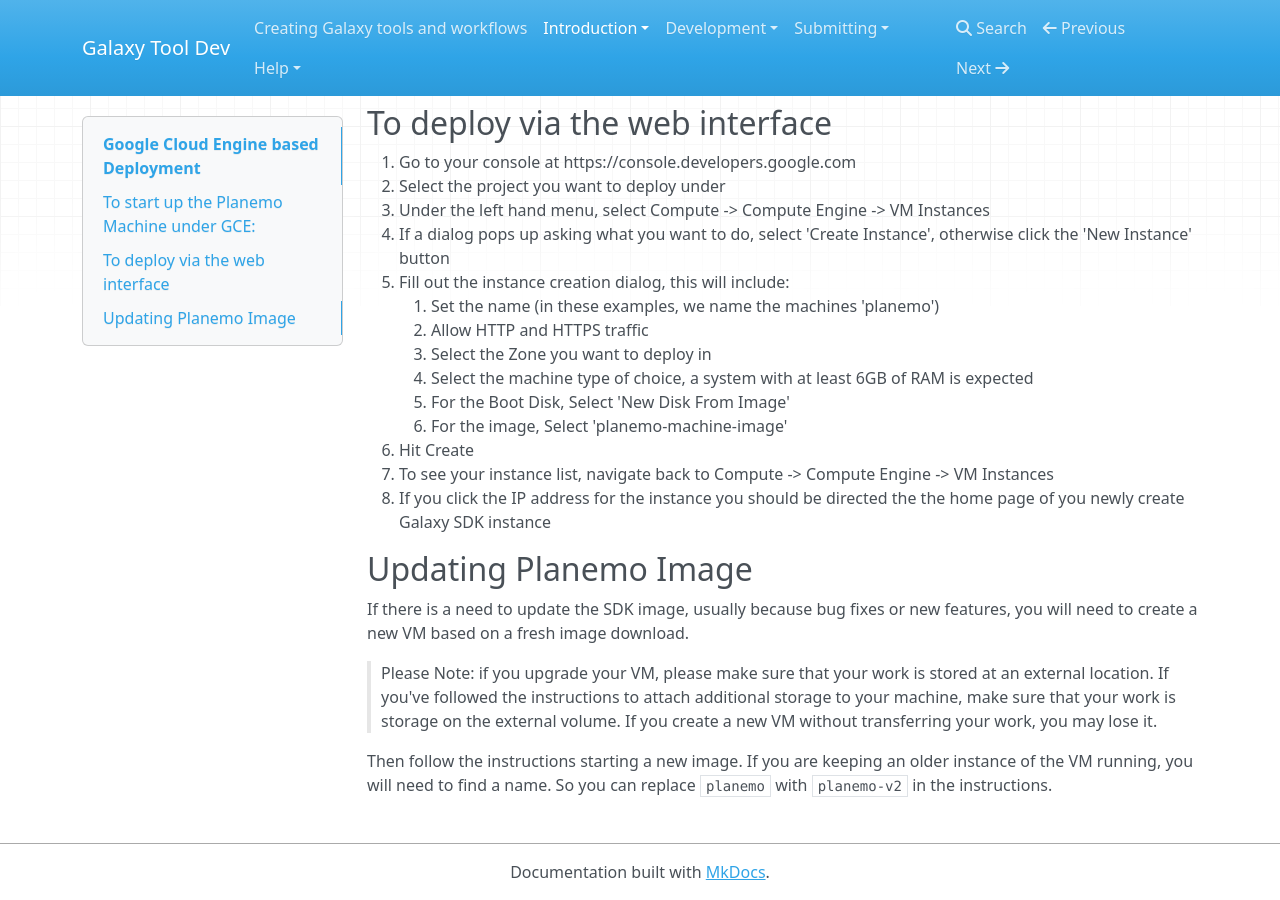
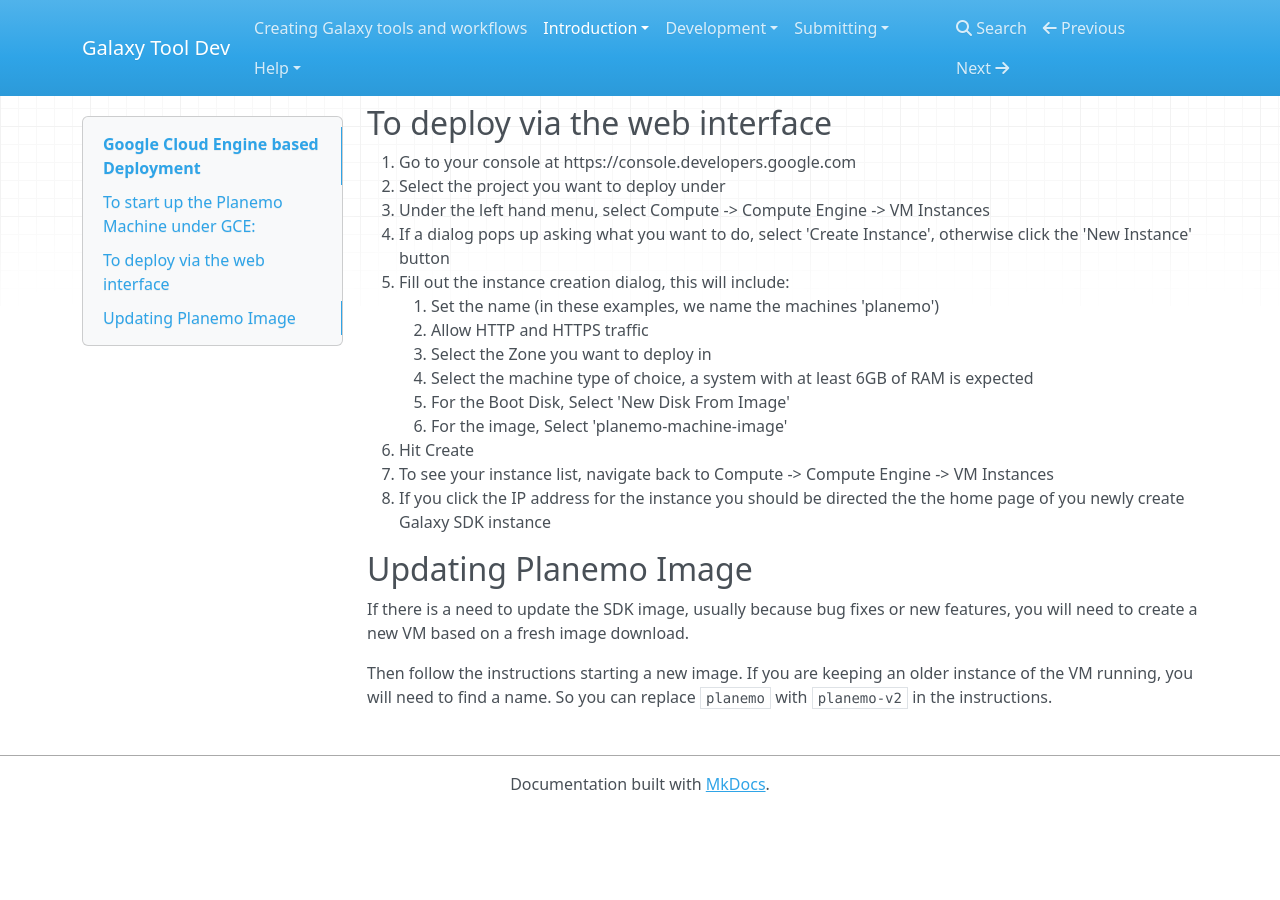
Before and after one commit to kellrott/galaxy-tooldev-docs, an MkDocs documentation site: the page built from docs/01_GCE.md, in a window 1280 px wide and 900 px high, scrolled down 1965 px. Built offline with MkDocs 1.6.1, drawn with Linux system fonts in a browser that asks for light colours; nearby versions of some CDN libraries; old or Windows-style settings are respelled for this version of MkDocs; after the commit the page ends 2777 px from its top, so only the background shows below that.

Commit message:
Removing a paragraph that was confusing

```diff
--- a/docs/01_GCE.md
+++ b/docs/01_GCE.md
@@ -115,7 +115,4 @@ Updating Planemo Image
 
 If there is a need to update the SDK image, usually because bug fixes or new features, you will need to create a new VM based on a fresh image download.
 
-> Please Note: if you upgrade your VM, please make sure that your work is stored at an external location. If you've followed the instructions to attach additional storage to your machine, make sure that your work is storage on the external volume. If you create a new VM without transferring your work, you may lose it.
-
-
 Then follow the instructions starting a new image. If you are keeping an older instance of the VM running, you will need to find a name. So you can replace `planemo` with `planemo-v2` in the instructions.
```
Also changed, not shown: alt_docs/gce_manage.md (+4 -0 lines).
